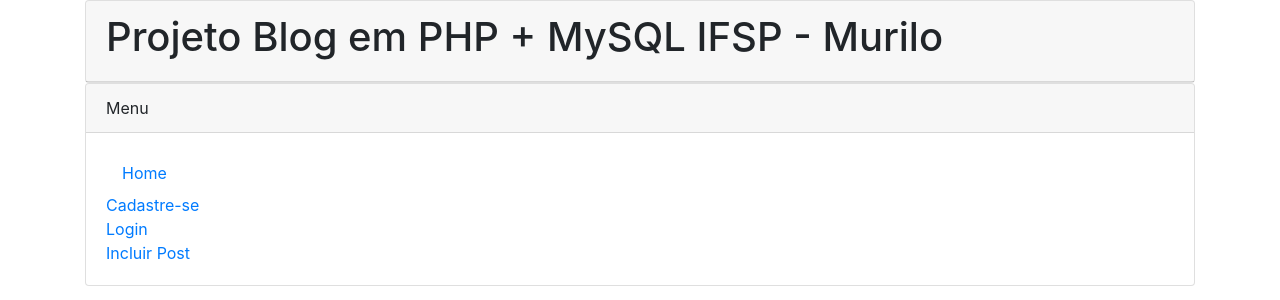
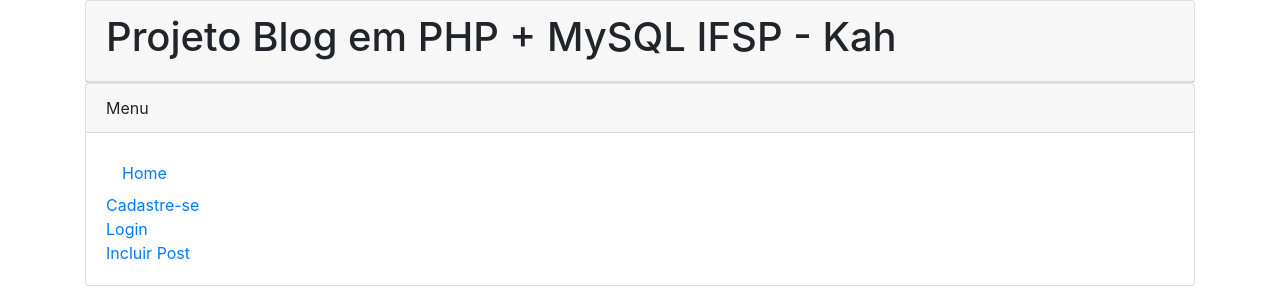
Before and after one commit to oxeakah321/blog2, a PHP site: page /index.php in a window 1280 px wide. Shown: the top 300 px of the page. Run offline with PHP 8.4, Linux system fonts and the light colour scheme; data that the repository does not hold is empty.

Commit message:
fim fim fim

```diff
--- a/includes/topo.php
+++ b/includes/topo.php
@@ -3,7 +3,7 @@
 ?>
 <div class="card">
     <div class="card-header">
-        <h1>Projeto Blog em PHP + MySQL IFSP - Murilo</h1>
+        <h1>Projeto Blog em PHP + MySQL IFSP - Kah</h1>
 </div>
 <?php if (isset($_SESSION['login'])): ?>
     <div class="card-boy text-right">
```
